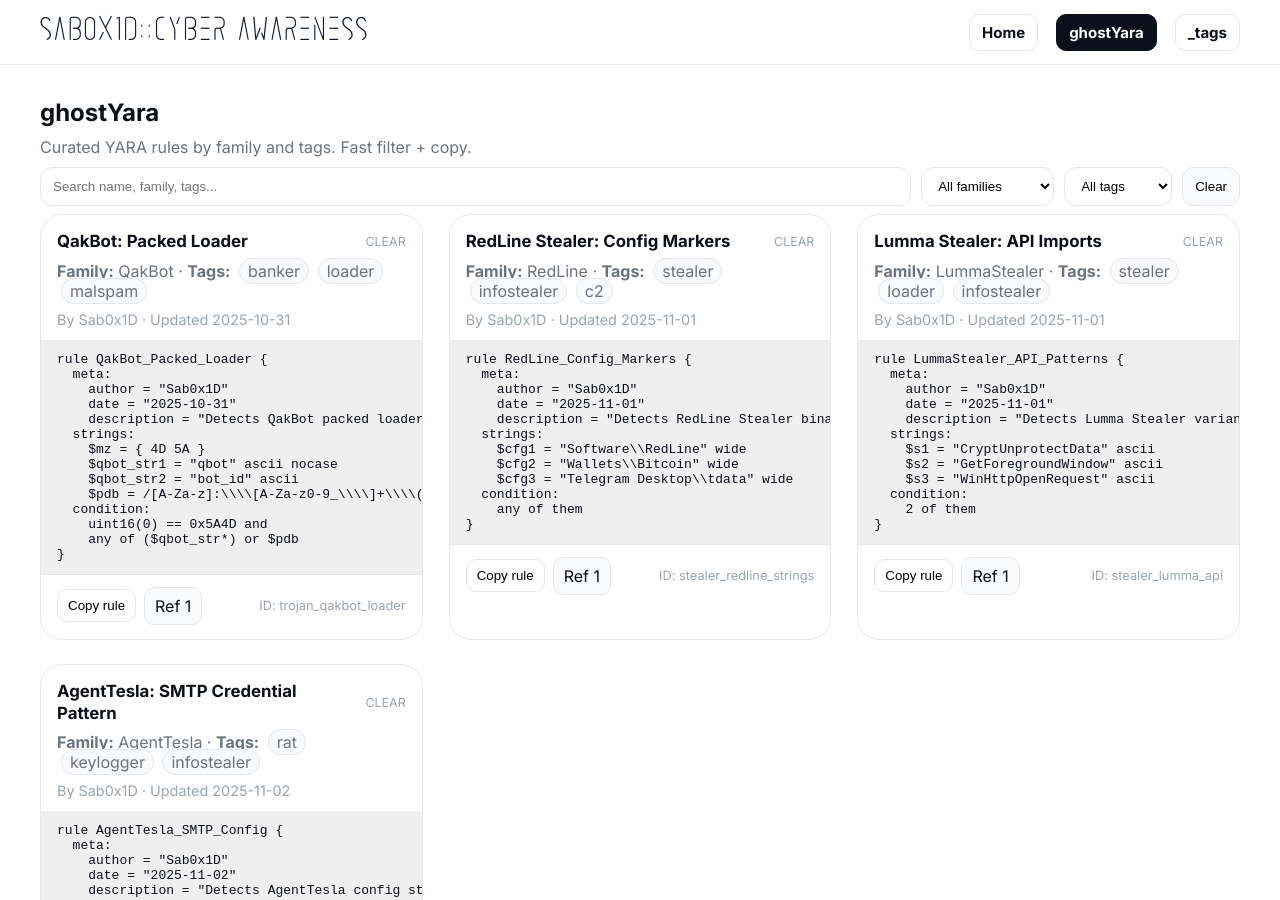
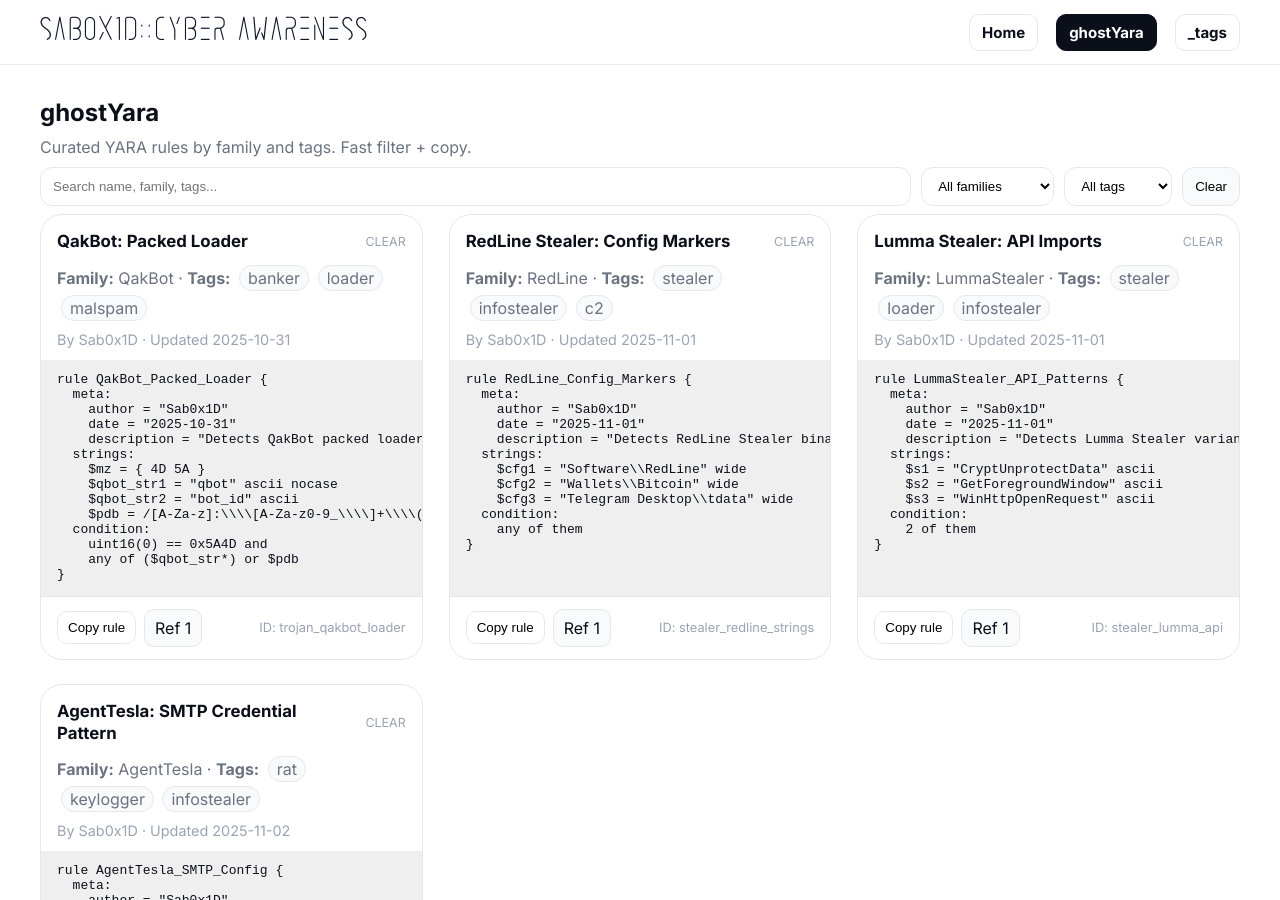
Before and after one commit to Sab0x1D/blogs, a Jekyll site: the page built from ghostyara/index.html, in a window 1280 px wide and 900 px high. Built offline with Jekyll 4.4.1, drawn with Linux system fonts in a browser that asks for light colours.

Commit message:
Update index.html

```diff
--- a/ghostyara/index.html
+++ b/ghostyara/index.html
@@ -3,6 +3,31 @@
 title: "ghostYara"
 permalink: /ghostyara/
 ---
+
+<!-- Page-scoped tweaks for ghostYara -->
+<style>
+  /* Prevent tag chips from overlapping lines and keep neat spacing */
+  .gy-item p { word-break: break-word; }
+  .gy-item p strong { white-space: nowrap; }
+  .gy-item p strong + span { margin-left: 4px; }
+  .gy-item p span { display: inline-block; margin-top: 4px; }
+
+  /* Pin the bottom action bar and equalize card heights */
+  .gy-item { display: flex; flex-direction: column; }
+  .gy-item pre { flex-grow: 1; }
+  .gy-item > div:last-of-type {
+    margin-top: auto;                 /* push this bar to the bottom */
+    border-top: 1px solid var(--card-border);
+    display: flex;
+    flex-wrap: wrap;
+    gap: 8px;
+    align-items: center;
+    padding: 12px 16px;
+  }
+  .gy-item > div:last-of-type span:last-child {
+    margin-left: auto; color: var(--muted-2); font-size: .8rem; /* ID label to the right */
+  }
+</style>
 
 <!--
 Data-driven YARA catalog
@@ -67,7 +92,7 @@
                data-name="{{ r.name | downcase }}"
                data-family="{{ r.family | downcase }}"
                data-tags="{% if r.tags %}{{ r.tags | join: ',' | downcase }}{% endif %}"
-               style="background:var(--card);border:1px solid var(--card-border);border-radius:var(--round);overflow:hidden;display:flex;flex-direction:column;">
+               style="background:var(--card);border:1px solid var(--card-border);border-radius:var(--round);overflow:hidden;">
         <div style="padding:16px 16px 0 16px;">
           <div style="display:flex;justify-content:space-between;gap:8px;align-items:center;">
             <h2 style="margin:0;font-size:1.05rem;line-height:1.3;">{{ r.name }}</h2>
@@ -90,7 +115,7 @@
 
         <pre style="margin:0;padding:12px 16px;background:#0b0f1910;overflow:auto;max-height:320px;"><code>{{ r.rule | escape }}</code></pre>
 
-        <div style="display:flex;gap:8px;padding:12px 16px;border-top:1px solid var(--card-border);align-items:center;flex-wrap:wrap;">
+        <div>
           <button class="gy-copy"
                   data-copy="{{ r.rule | strip_newlines | escape }}"
                   type="button"
@@ -106,7 +131,7 @@
             {% endfor %}
           {% endif %}
           {% if r.id %}
-            <span style="margin-left:auto;color:var(--muted-2);font-size:.8rem;">ID: {{ r.id }}</span>
+            <span>ID: {{ r.id }}</span>
           {% endif %}
         </div>
       </article>
```
